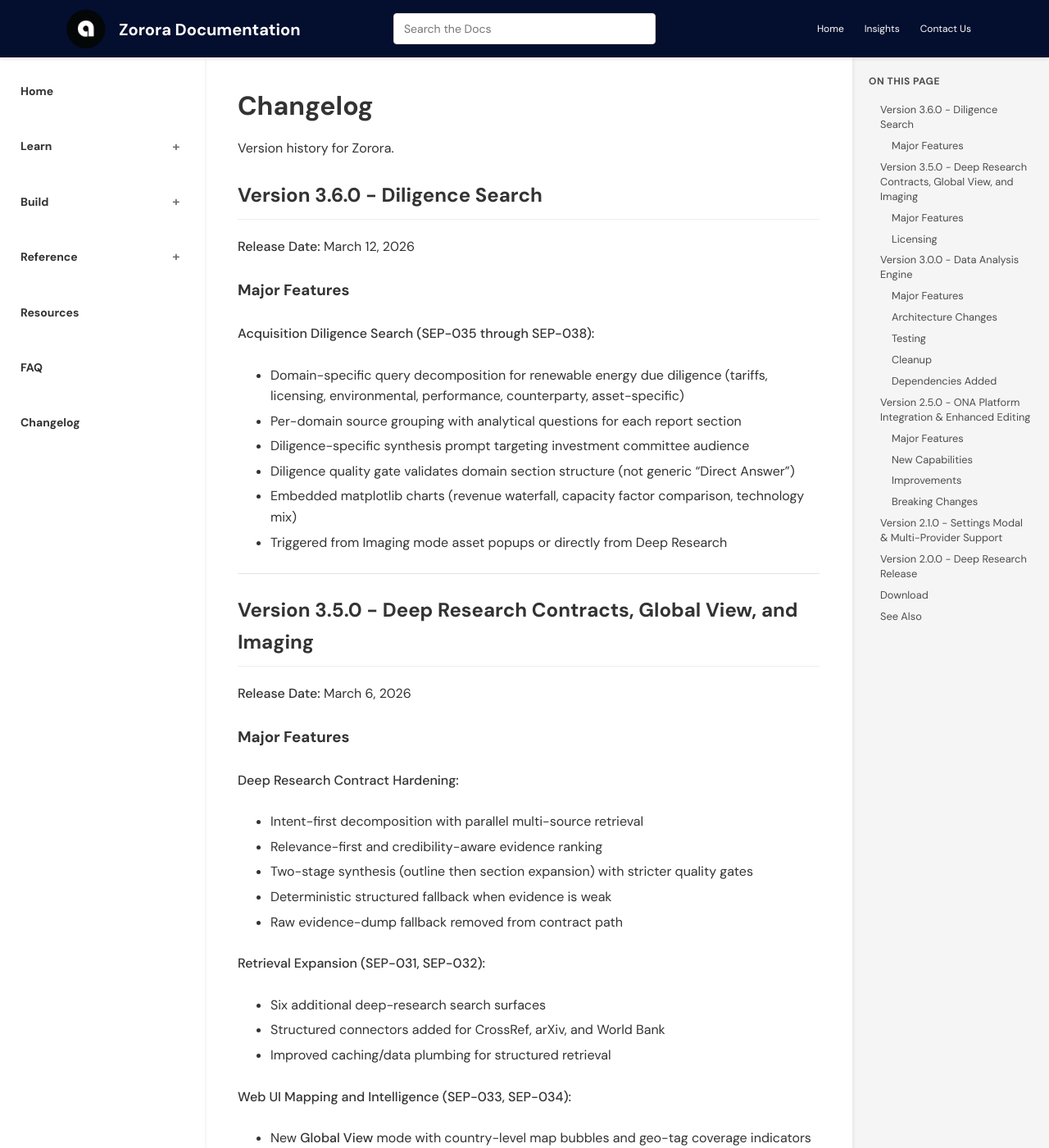
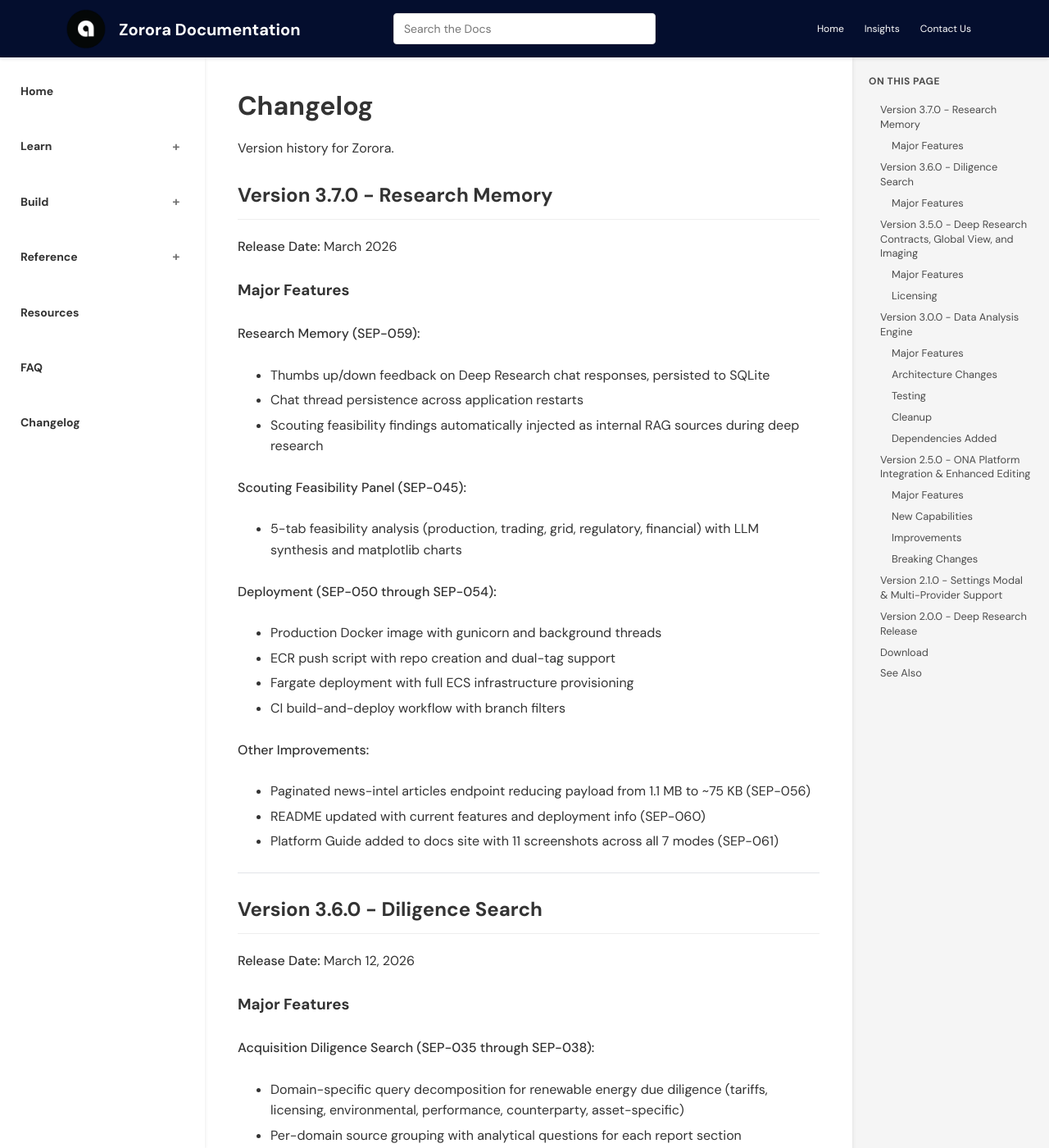
Before and after one commit to AsobaCloud/asobacode.github.io, a Jekyll site: the page built from changelog.md, in a window 1280 px wide and 1400 px high. Shown: the whole window at 82% size. Built offline with Jekyll 4.4.1, drawn with Linux system fonts in a browser that asks for light colours; part of the change alters nothing that is shown.

Commit message:
SEP-063: Research Memory docs — feedback, chat persistence, scouting RAG
Add technical-concepts/memory.md to Learn section documenting the three
memory features shipped in SEP-059. Update architecture.md with component
section 6. Add v3.7.0 changelog entry covering SEPs 045-061.

````diff
--- a/_layouts/default.html
+++ b/_layouts/default.html
@@ -58,6 +58,7 @@ layout: default
             <li><a href="{{ site.baseurl }}/technical-concepts/architecture">Architecture</a></li>
             <li><a href="{{ site.baseurl }}/technical-concepts/research-pipeline">Research Pipeline</a></li>
             <li><a href="{{ site.baseurl }}/technical-concepts/storage">Storage</a></li>
+            <li><a href="{{ site.baseurl }}/technical-concepts/memory">Research Memory</a></li>
             <li><a href="{{ site.baseurl }}/technical-concepts/routing">Routing</a></li>
             <li><a href="{{ site.baseurl }}/technical-concepts/credibility-scoring">Credibility Scoring</a></li>
             <li><a href="{{ site.baseurl }}/guides/web-ui">Platform Guide</a></li>
--- a/technical-concepts/architecture.md
+++ b/technical-concepts/architecture.md
@@ -113,6 +113,16 @@ Flask-based web interface:
 - Research query interface with depth selection
 - Settings modal for configuration
 - Research results display with synthesis, sources, and credibility scores
+
+### 6. Research Memory (`engine/storage.py`, `workflows/deep_research/aggregator.py`)
+
+Cross-session knowledge persistence:
+
+- **Feedback** — thumbs up/down ratings on chat responses stored in `research_feedback` table (upsert semantics, one rating per message)
+- **Chat Thread Persistence** — every conversation turn saved to `research_chat_history` table, restored on session resume via thread key `research:<research_id>`
+- **Scouting RAG Injection** — completed feasibility studies (stages: feasibility, diligence, decision) are keyword-matched against new research queries and injected as `source_type: "internal"` sources during aggregation
+
+See [Research Memory]({{ site.baseurl }}/technical-concepts/memory) for schemas, API endpoints, and the relevance matching algorithm.
 
 ## Execution Flow
 
--- /dev/null
+++ b/technical-concepts/memory.md
@@ -0,0 +1,207 @@
+---
+title: "Research Memory"
+layout: default
+nav_order: 5
+parent: "Learn"
+---
+
+# Research Memory
+
+How Zorora persists user feedback, chat threads, and internal knowledge across sessions.
+
+## Overview
+
+Research Memory is the subsystem that lets Zorora learn from its own output. Where the [Storage layer]({{ site.baseurl }}/technical-concepts/storage) persists research findings and source metadata, Research Memory handles three complementary concerns:
+
+1. **Feedback** — users rate individual chat responses (thumbs up/down), signalling quality
+2. **Chat Thread Persistence** — conversation turns survive application restarts
+3. **Scouting RAG Injection** — completed feasibility studies from the Scouting pipeline are automatically surfaced as internal sources during new deep research queries
+
+All three features store data in the same SQLite database (`~/.zorora/zorora.db`) used by the rest of the platform.
+
+## Feedback
+
+Every response in a Deep Research chat session can be rated with a thumbs-up or thumbs-down. Ratings are persisted immediately and survive restarts.
+
+### How It Works
+
+```
+User reads assistant response
+    ↓
+Clicks thumbs-up or thumbs-down
+    ↓
+POST /api/research/<research_id>/chat/<message_id>/feedback
+    { "rating": "up" | "down" }
+    ↓
+Upsert into research_feedback table
+    (re-rating the same message overwrites the previous rating)
+```
+
+### Schema: `research_feedback`
+
+| Column | Type | Description |
+|--------|------|-------------|
+| `id` | INTEGER PRIMARY KEY | Auto-increment row ID |
+| `research_id` | TEXT NOT NULL | Research session that owns the message |
+| `message_id` | TEXT NOT NULL | Individual message being rated |
+| `rating` | TEXT NOT NULL | `'up'` or `'down'` (CHECK constraint) |
+| `created_at` | TIMESTAMP | Defaults to current UTC time; updated on re-rate |
+
+**Constraints:** `UNIQUE (research_id, message_id)` — one rating per message, upsert semantics.
+
+**Index:** `idx_feedback_research ON research_feedback(research_id)` for fast lookup of all ratings in a session.
+
+### API
+
+| Method | Endpoint | Body | Response |
+|--------|----------|------|----------|
+| POST | `/api/research/<id>/chat/<msg_id>/feedback` | `{"rating": "up"}` or `{"rating": "down"}` | `{"status": "ok"}` |
+
+Returns `400` if rating is not `up` or `down`.
+
+## Chat Thread Persistence
+
+Every user question and assistant response in a Deep Research chat is written to SQLite as it happens. When the application restarts and the user reopens a research session, the full conversation is restored.
+
+### How It Works
+
+```
+User sends message  ──►  append_chat_turn(thread_key, "user", content)
+    ↓
+Assistant responds  ──►  append_chat_turn(thread_key, "assistant", content)
+    ↓
+On restart / reload  ──►  GET /api/research/<id>/chat/history
+    ↓
+load_chat_thread(thread_key)  ──►  returns all turns in insertion order
+```
+
+The thread key format is `research:<research_id>`, binding each thread to its parent research session.
+
+### Schema: `research_chat_history`
+
+| Column | Type | Description |
+|--------|------|-------------|
+| `id` | INTEGER PRIMARY KEY | Auto-increment row ID (insertion order) |
+| `thread_key` | TEXT NOT NULL | Thread identifier (`research:<research_id>`) |
+| `role` | TEXT NOT NULL | `'user'` or `'assistant'` |
+| `content` | TEXT NOT NULL | Full message text |
+| `created_at` | TIMESTAMP | Defaults to current UTC time |
+
+**Index:** `idx_chat_thread ON research_chat_history(thread_key)` for fast thread retrieval.
+
+### API
+
+| Method | Endpoint | Response |
+|--------|----------|----------|
+| GET | `/api/research/<id>/chat/history` | `{"history": [{"role": "user", "content": "...", "at": "..."}, ...]}` |
+
+## Scouting RAG Injection
+
+When a user runs a Deep Research query, Zorora automatically checks whether any completed Scouting feasibility studies are relevant. If they are, those findings are injected as internal sources alongside the usual academic, web, and newsroom results.
+
+This creates a knowledge compounding loop: work done in the Scouting pipeline feeds back into future research, so the platform gets smarter with use.
+
+### How It Works
+
+```
+Deep Research query
+    ↓
+aggregate_sources(query, ..., imaging_store)
+    ↓
+scouting_knowledge_sources(query, imaging_store)
+    ├─► Retrieve items at qualifying stages:
+    │     feasibility, diligence, decision
+    ├─► For each item, build a text haystack from:
+    │     asset name, technology, country, feasibility findings
+    ├─► Tokenize query and haystack
+    ├─► Compute keyword overlap (tokens > 3 characters)
+    └─► If meaningful overlap exists → create Source object
+    ↓
+Injected as source_type: "internal"
+    URL scheme: scouting://brownfield/<item_id>
+    Title: "[Internal] <asset_name> — Scouting Feasibility"
+    Snippet: first 300 chars of feasibility findings
+```
+
+### Qualifying Stages
+
+Not all scouting items are eligible. Only items that have progressed to one of these stages contain substantive analysis worth injecting:
+
+| Stage | What It Contains |
+|-------|-----------------|
+| **feasibility** | 5-tab analysis (production, trading, grid, regulatory, financial) |
+| **diligence** | Domain-specific due diligence findings |
+| **decision** | Final investment decision summary |
+
+Items at earlier stages (screening, origination) are excluded because they lack analytical depth.
+
+### Relevance Matching
+
+Relevance is determined by keyword overlap between the research query and the scouting item's metadata:
+
+1. Both the query and each item's combined text (name + technology + country + findings) are lowercased and tokenized by whitespace
+2. Tokens of 3 characters or fewer are discarded (removes "the", "and", "in", etc.)
+3. If the intersection of remaining tokens is non-empty, the item is considered relevant
+
+This is a lightweight heuristic — it favours recall over precision, on the assumption that surfacing a marginally relevant internal source is better than missing a directly relevant one.
+
+### What the User Sees
+
+Internal sources appear in the research results alongside external sources. They are distinguished by:
+
+- **Source type:** `internal` (vs. `academic`, `web`, or `newsroom`)
+- **URL scheme:** `scouting://brownfield/<id>` (not a clickable web URL)
+- **Title prefix:** `[Internal]`
+
+## Architecture Diagram
+
+```
+                        ┌─────────────────────┐
+                        │   Deep Research UI   │
+                        │                      │
+                        │  [thumbs up/down]    │
+                        │  [chat input]        │
+                        └──────┬───────────────┘
+                               │
+                    ┌──────────┴──────────┐
+                    │                     │
+                    ▼                     ▼
+          ┌─────────────────┐   ┌─────────────────┐
+          │  Feedback API   │   │   Chat API      │
+          │  POST .../      │   │  POST .../chat  │
+          │  feedback       │   │  GET .../history │
+          └────────┬────────┘   └────────┬────────┘
+                   │                     │
+                   ▼                     ▼
+          ┌──────────────────────────────────────┐
+          │          SQLite (zorora.db)           │
+          │                                      │
+          │  research_feedback    research_chat   │
+          │  ┌──────────────┐    _history         │
+          │  │ research_id  │    ┌─────────────┐  │
+          │  │ message_id   │    │ thread_key  │  │
+          │  │ rating       │    │ role        │  │
+          │  │ created_at   │    │ content     │  │
+          │  └──────────────┘    │ created_at  │  │
+          │                      └─────────────┘  │
+          └──────────────────────────────────────┘
+
+          ┌──────────────────────────────────────┐
+          │       Source Aggregation Pipeline     │
+          │                                      │
+          │  academic ──┐                        │
+          │  web ───────┤                        │
+          │  newsroom ──┤── all_sources ──► ...  │
+          │  scouting ──┘                        │
+          │  (internal)   ▲                      │
+          │               │                      │
+          │    scouting_knowledge_sources()       │
+          │    reads from imaging_store            │
+          └──────────────────────────────────────┘
+```
+
+## See Also
+
+- [Storage]({{ site.baseurl }}/technical-concepts/storage) — SQLite schema for research findings, sources, and citations
+- [Architecture]({{ site.baseurl }}/technical-concepts/architecture) — System design overview including the memory layer
+- [Research Pipeline]({{ site.baseurl }}/technical-concepts/research-pipeline) — The 6-phase pipeline that memory feeds into
````
Also changed, not shown: changelog.md.
